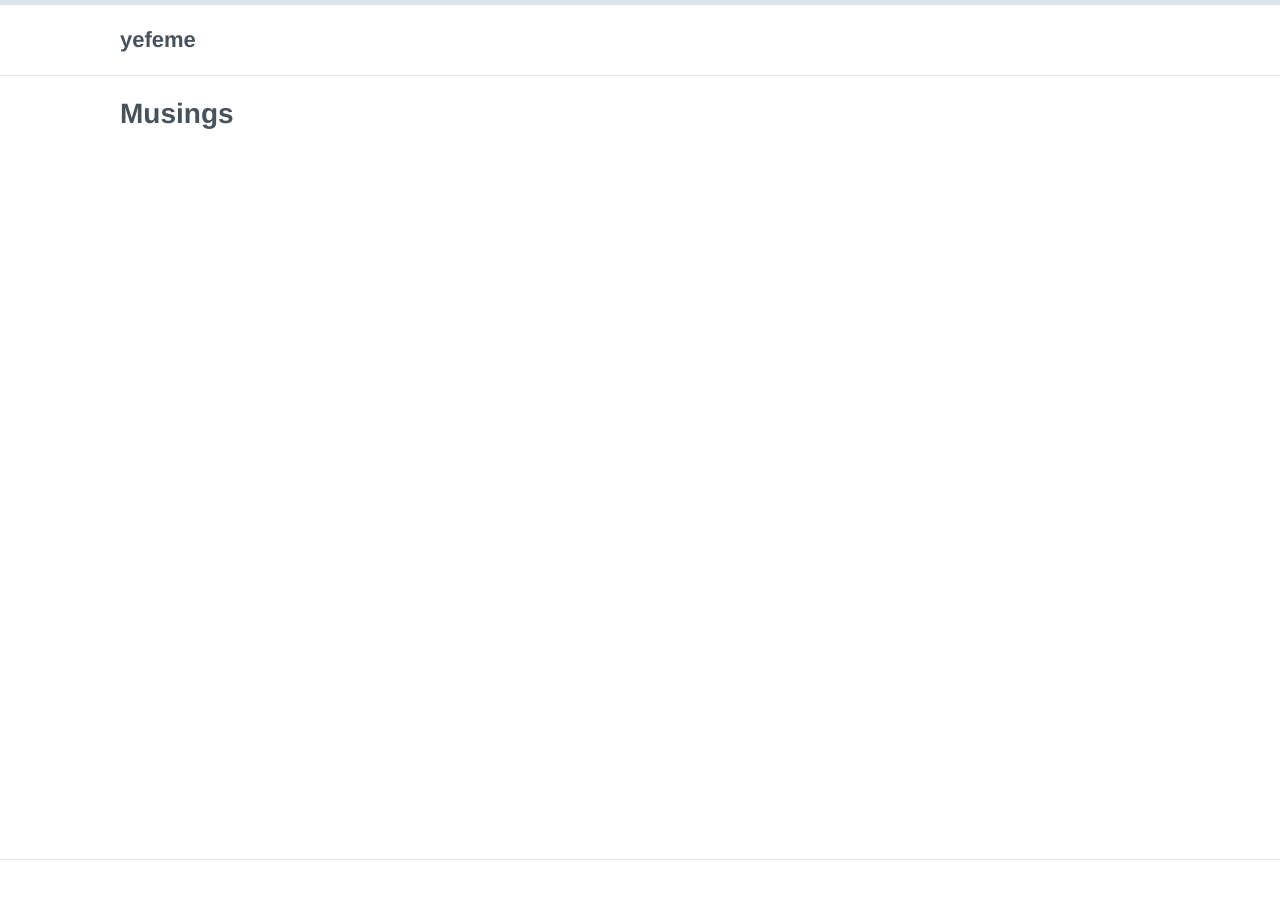
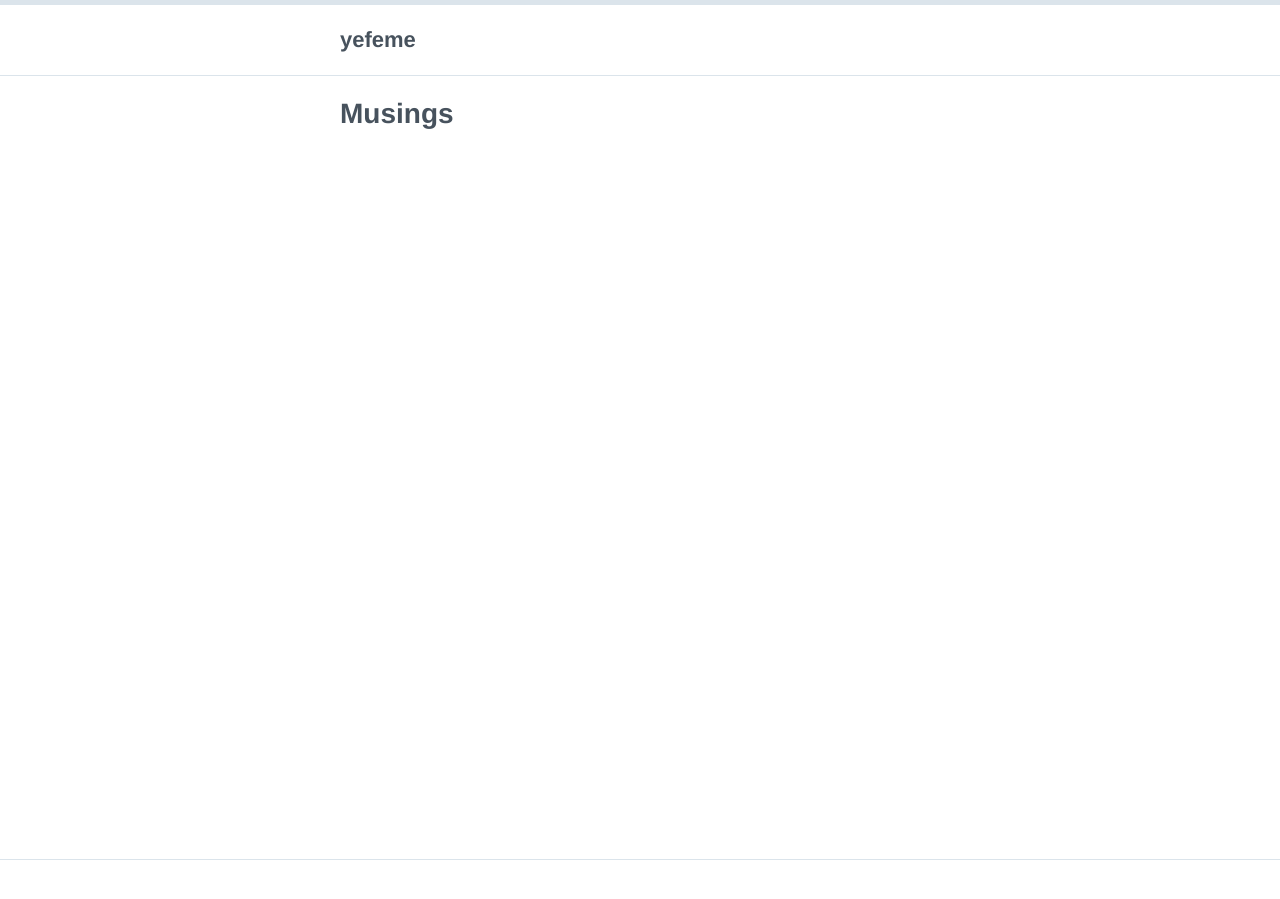
Before and after one commit to yefim/yefeme, a Jekyll site: the page built from README.md, in a window 1280 px wide. Built offline with Jekyll 4.4.1, drawn with Linux system fonts in a browser that asks for light colours; our own code applies the rules of GitHub Pages for plain Markdown files.

Commit message:
Make blog more readable

```diff
--- a/_sass/yefeme.scss
+++ b/_sass/yefeme.scss
@@ -1,10 +1,10 @@
 $base-font-family: "Helvetica Neue", Helvetica, Arial, sans-serif !default;
-$base-font-size: 16px !default;
+$base-font-size: 18px !default;
 $base-font-weight: 400 !default;
 $small-font-size: $base-font-size * .875 !default;
 $base-line-height: 1.5 !default;
 
-$width: 1100px;
+$width: 660px;
 $spacing: 30px;
 
 $white: #fff !default;
```
Also changed, not shown: yefeme.gemspec.
